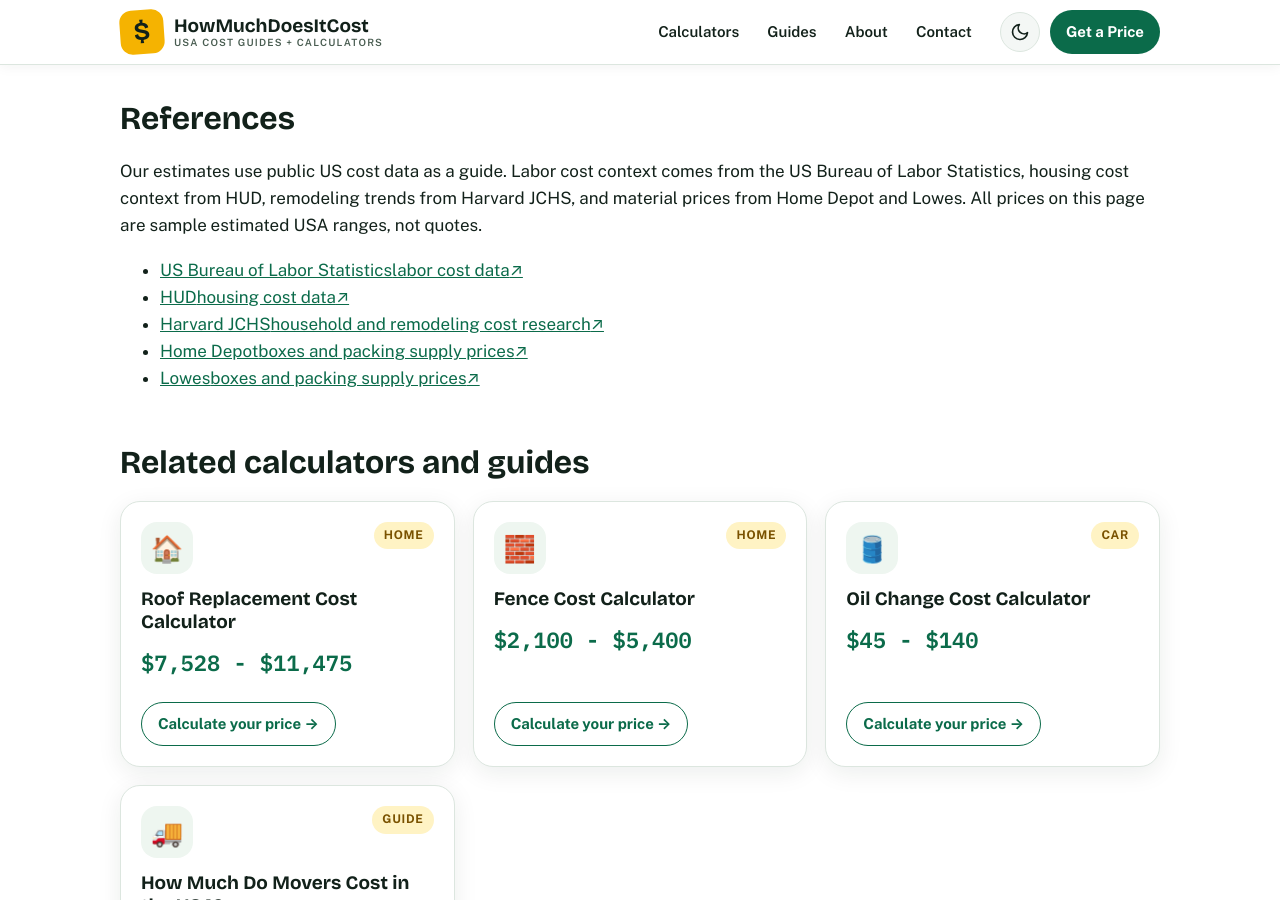
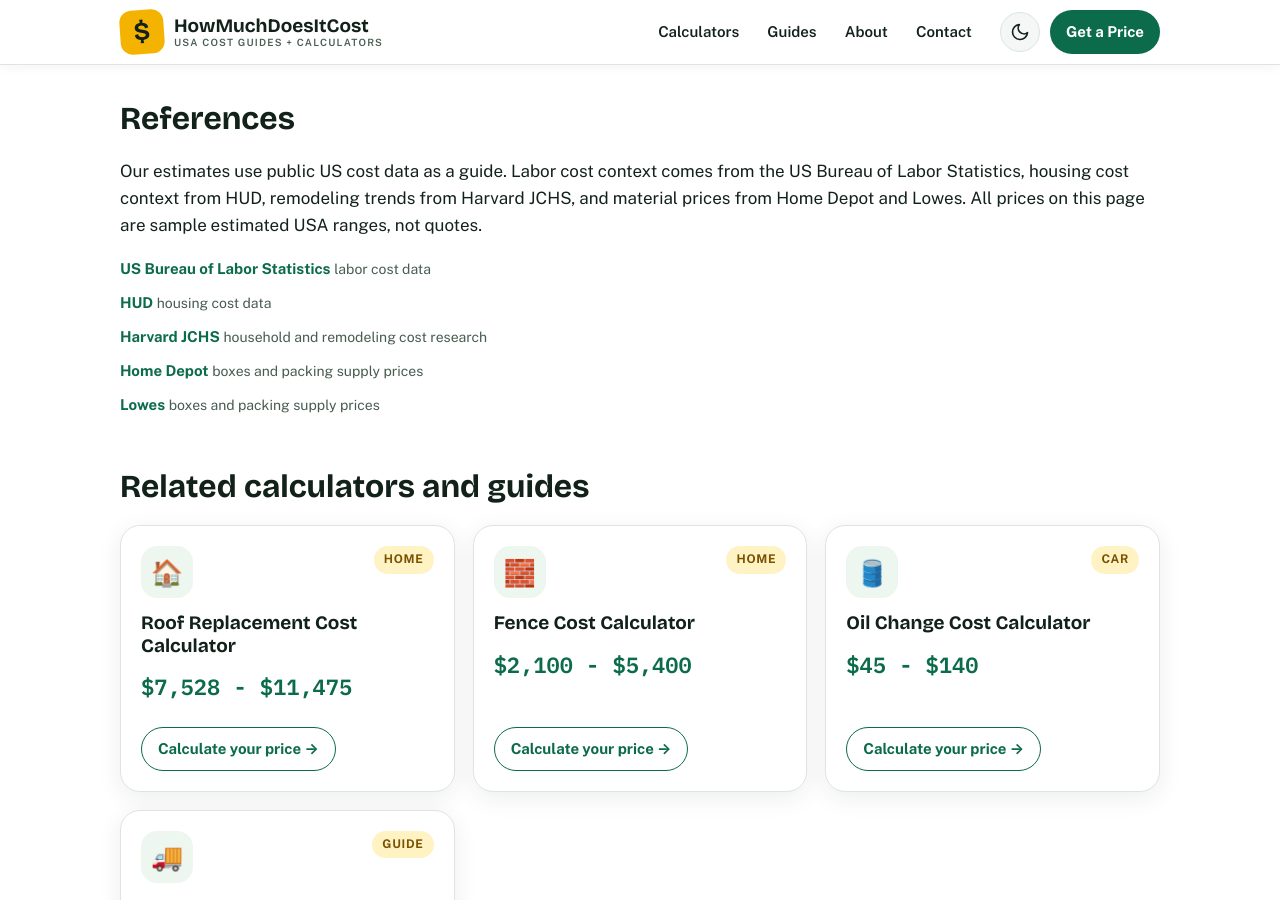
Before and after one commit to zaidmeo09-dhangal/howmuchdoesitcostusa, a Jekyll site: the page built from movers-cost-calculator.md, in a window 1280 px wide and 900 px high, scrolled down 3891 px. Built offline with Jekyll 4.4.1, drawn with Linux system fonts in a browser that asks for light colours.

Commit message:
Initial deploy: add movers-cost-calculator.md

```diff
--- a/movers-cost-calculator.md
+++ b/movers-cost-calculator.md
@@ -233,13 +233,13 @@ schema: |
 
   <h2>References</h2>
   <p>Our estimates use public US cost data as a guide. Labor cost context comes from the US Bureau of Labor Statistics, housing cost context from HUD, remodeling trends from Harvard JCHS, and material prices from Home Depot and Lowes. All prices on this page are sample estimated USA ranges, not quotes.</p>
-  <ul class="ref-chips">
-  <li><a class="ref-chip" href="https://www.bls.gov/" rel="noopener"><span class="ref-name">US Bureau of Labor Statistics</span><span class="ref-note">labor cost data</span><span class="ref-arrow" aria-hidden="true">&nearr;</span></a></li>
-  <li><a class="ref-chip" href="https://www.hud.gov/" rel="noopener"><span class="ref-name">HUD</span><span class="ref-note">housing cost data</span><span class="ref-arrow" aria-hidden="true">&nearr;</span></a></li>
-  <li><a class="ref-chip" href="https://www.jchs.harvard.edu/" rel="noopener"><span class="ref-name">Harvard JCHS</span><span class="ref-note">household and remodeling cost research</span><span class="ref-arrow" aria-hidden="true">&nearr;</span></a></li>
-  <li><a class="ref-chip" href="https://www.homedepot.com/" rel="noopener"><span class="ref-name">Home Depot</span><span class="ref-note">boxes and packing supply prices</span><span class="ref-arrow" aria-hidden="true">&nearr;</span></a></li>
-  <li><a class="ref-chip" href="https://www.lowes.com/" rel="noopener"><span class="ref-name">Lowes</span><span class="ref-note">boxes and packing supply prices</span><span class="ref-arrow" aria-hidden="true">&nearr;</span></a></li>
-</ul>
+  <div class="refs">
+  <p><a href="https://www.bls.gov/" target="_blank" rel="noopener">US Bureau of Labor Statistics</a> <span class="ref-note">labor cost data</span></p>
+  <p><a href="https://www.hud.gov/" target="_blank" rel="noopener">HUD</a> <span class="ref-note">housing cost data</span></p>
+  <p><a href="https://www.jchs.harvard.edu/" target="_blank" rel="noopener">Harvard JCHS</a> <span class="ref-note">household and remodeling cost research</span></p>
+  <p><a href="https://www.homedepot.com/" target="_blank" rel="noopener">Home Depot</a> <span class="ref-note">boxes and packing supply prices</span></p>
+  <p><a href="https://www.lowes.com/" target="_blank" rel="noopener">Lowes</a> <span class="ref-note">boxes and packing supply prices</span></p>
+  </div>
 
   <h2>Related calculators and guides</h2>
   <div class="grid related-grid">
```
